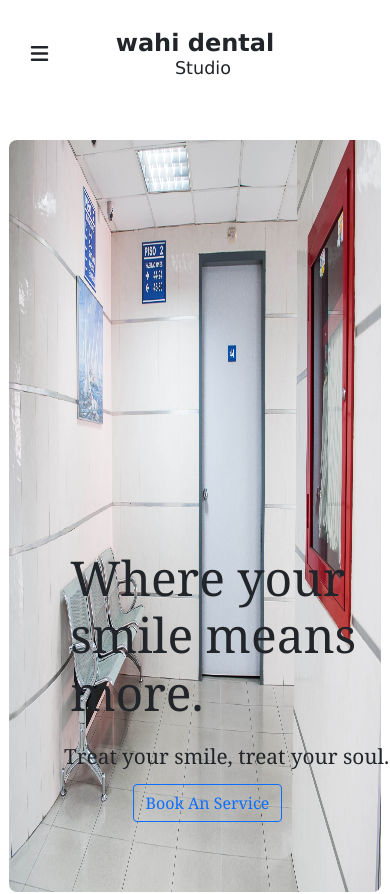
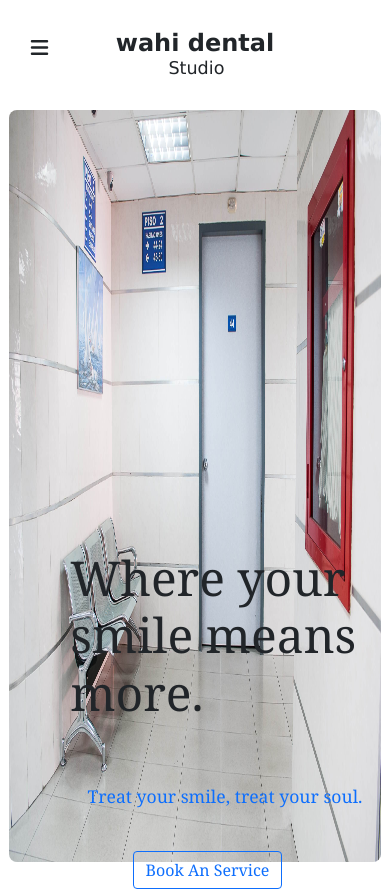
Before and after one commit to borhansahed/wahi-dental, a React (Create React App) app: page / in a window 390 px wide. Shown: the top 894 px of the page. Built offline with nearby package versions, Linux system fonts and the light colour scheme; no server answers.

Commit message:
done hamburger menu

```diff
--- a/src/About/About.js
+++ b/src/About/About.js
@@ -5,13 +5,13 @@ import logo from '../Images/my-bg.png'
 const About = () => {
     return (
         <div>
-            <div className='d-flex justify-content-center'>
-                <img src={logo} alt="" />
-                </div>
-            <h3 className='text-center mt-5 mb-2'>Iam Mohammad Sahed</h3>
-            <div className=' mx-auto mb-5 about-text'>
-                <p>My mission is learn web development properly! And try to learn more about programming.This is year my vision is learn complete web development with Jhankar Mahbub! I want to intern this year.And i want to Develop my skills. My goals is want to be world class programmer. I want to learn full stack development ! I want create many apps and websites! Inshaallah i can do it!</p>
-            </div>
+
+
+
+            <h3 className='text-center lg:text-4xl text-2xl mt-16 mb-10'>This Page is in processing</h3>
+
+
+
         </div>
     );
 };
--- a/src/App.css
+++ b/src/App.css
@@ -3,6 +3,7 @@
   padding: 0;
   box-sizing: border-box;
   font-family: Cambria, Cochin, Georgia, Times, 'Times New Roman', serif;
+  cursor: pointer;
 }
 .App {
   text-align: center;
--- a/src/Header/Header.css
+++ b/src/Header/Header.css
@@ -53,6 +53,7 @@
         position: absolute;
         font-size: 25px;
         left: 7%;
+        top: 17%;
     }
     .hamburger-menu{
 
@@ -67,11 +68,13 @@ align-items: center;
     .header-title h2{
 
 font-size: 1.5rem;
+
     }
     .header-title h3{
+        position: absolute;
+        left: 28%;
+font-size: 1.1rem;
 
-font-size: 1.1rem;
-margin-right: 5px;
     }
     .header-links{
         margin-right: 0rem;
@@ -94,13 +97,13 @@ margin-right: 5px;
        left: 2%;
        top: 80%;
        z-index: 100;
-       border-radius: 5px;
+       border-radius: 8px;
        padding-bottom:40px ;
     }
 
     .header-links-container a{
        margin-bottom: 8px;
-       padding-right:80px ;
+       padding-right:90px ;
        font-size: 1rem;
 
     }
--- a/src/Header/Header.js
+++ b/src/Header/Header.js
@@ -3,17 +3,44 @@ import { useState } from 'react';
 import './Header.css'
 import NavLinks from './NavLinks';
 import {HiMenu } from "@react-icons/all-files/hi/HiMenu";
+import { useRef } from 'react';
+import UseClickOutSide from './UseClickOutside';
+import { useEffect } from 'react';
 
 const Header = () => {
     const [open, setOpen] = useState(false)
+    const buttonRef = useRef(null);
+    const hamburgerMenu = useRef(null);
+
+// UseClickOutSide(buttonRef , ()=> setOpen(false))
+useEffect(()=>{
+   let handler = event =>{
+    if(hamburgerMenu.current.contains(event.target)){
+         setOpen(true)
+    }
+   else if(!buttonRef.current.contains(event.target)){
+      setOpen(false)
+    }
+
+   }
+  document.body.addEventListener('click', handler);
+
+  return()=>{
+    document.body.removeEventListener('click', handler)
+  }
+},[])
+
+
 
     return (
         <div  className='header-container'>
             <div className='header-title'>
-                <p className='lg:hidden menu'>
-                  <HiMenu onClick={()=> setOpen(!open)}></HiMenu>
+              <div ref={buttonRef} >
+              <p  onClick={()=> setOpen(!open)} className='lg:hidden menu'>
+                  <HiMenu></HiMenu>
 
                 </p>
+              </div>
 
                <h2 onClick={()=> setOpen(false)}> wahi dental<br /> <span>
                  <h3>Studio</h3>  </span> </h2>
@@ -24,7 +51,7 @@ const Header = () => {
                   <NavLinks/>
                 </div>
 
-         <div className='hamburger-menu'>
+         <div ref={hamburgerMenu} className='hamburger-menu'>
     {open && <NavLinks/>}
 </div>
 
--- /dev/null
+++ b/src/Header/UseClickOutside.js
@@ -0,0 +1,24 @@
+import { useEffect } from "react";
+
+export default function UseClickOutSide (ref , handler){
+
+    useEffect(()=>{
+        const listener = event => {
+            const el = ref?.current;
+            if (!el || el.contains(event.target)){
+
+                return;
+            }
+            handler();
+
+
+        };
+          document.body.addEventListener('click', listener)
+            document.body.addEventListener('mousedown', listener)
+
+            return()=>{
+                document.body.removeEventListener('click', listener)
+                document.body.removeEventListener('mousedown', listener)
+            }
+    },[])
+}
--- a/src/Home/Home.css
+++ b/src/Home/Home.css
@@ -19,6 +19,7 @@
 .home-title h3{
    margin-top: 8rem;
    margin-left: 6rem;
+   color: #0d6efd;
 }
 .home-button a {
    text-decoration: none;
@@ -54,15 +55,15 @@
    .main-text{
 
       position: absolute;
-      top: 73%;
-      left: 0;
-      font-size: 1.3rem;
+      top: 78%;
+      left: 6%;
+      font-size: 1.1rem;
    }
    .home-button{
 
       margin-left: 0rem;
       position: absolute;
-      top: 90%;
+      top: 98%;
       left: 34%;
    }
 
```
